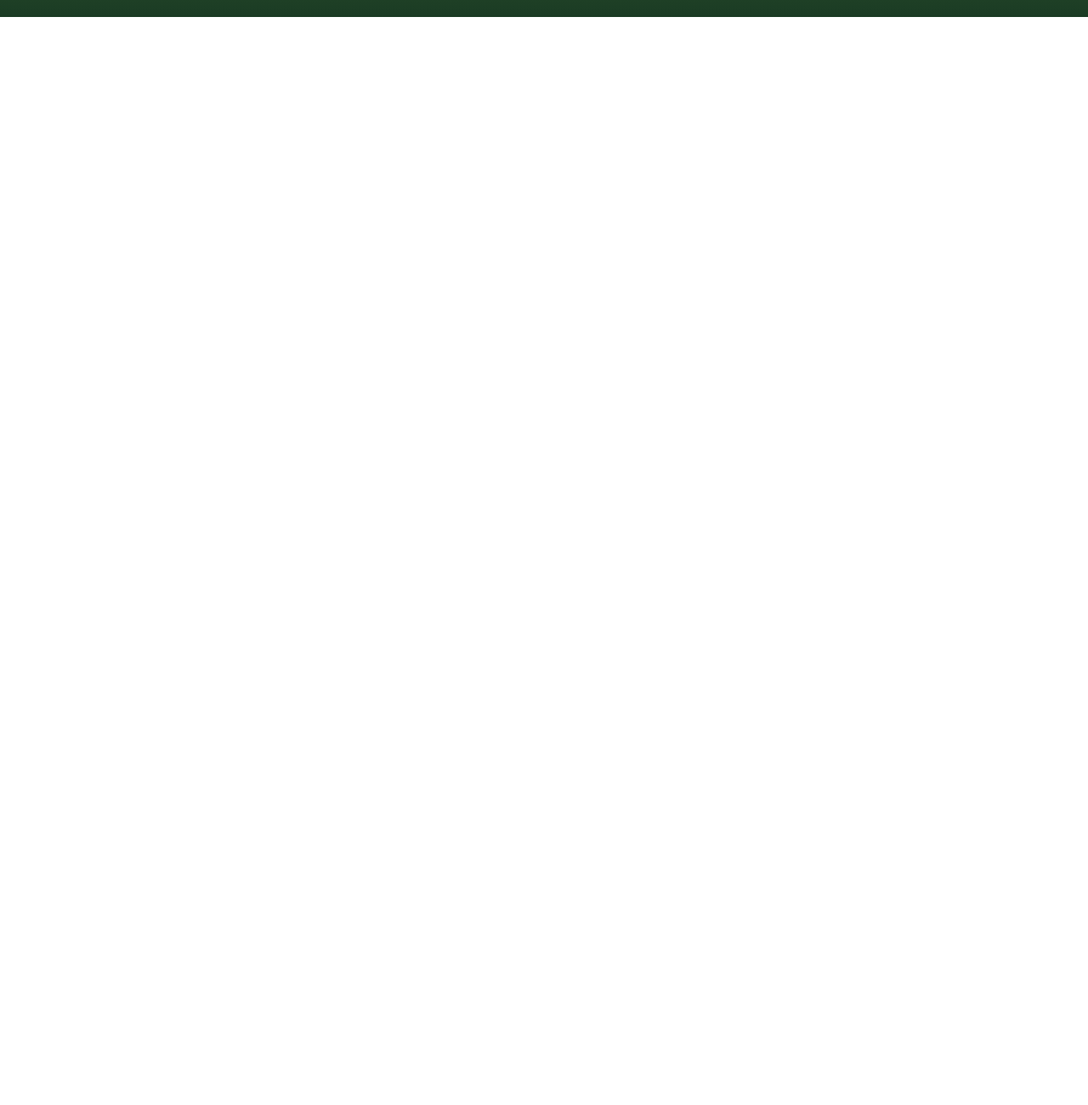
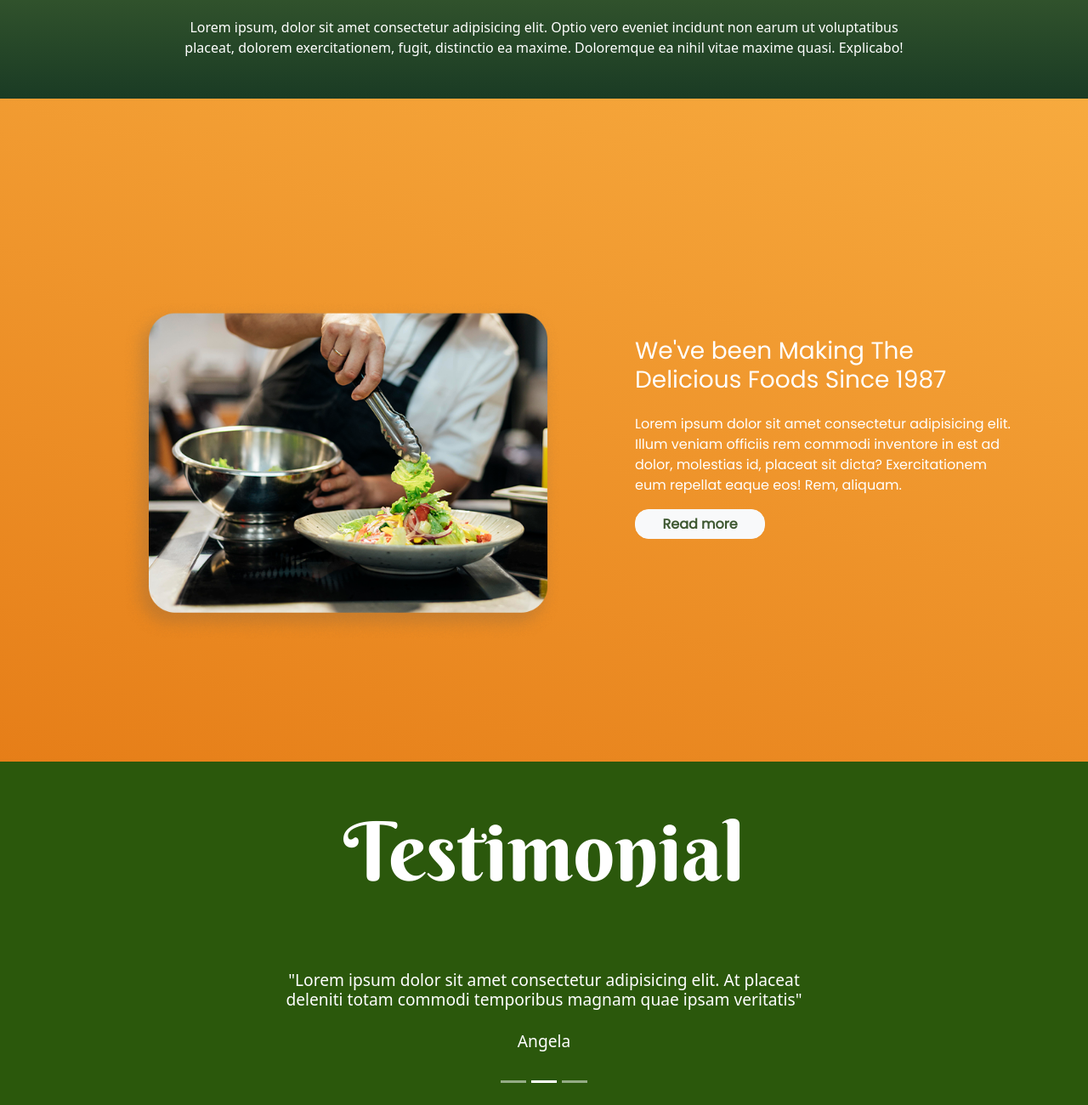
Before and after one commit to JaiiSingh/Indonesian_Cuisine, a plain HTML site: page index.html in a window 1280 px wide. Shown: the part 2447-3747 px from the top of the page at 85% size. Before the commit the page ends 2467 px from the top, so only its background shows below. Drawn offline with nearby package versions, Linux system fonts and the light colour scheme; a web font is replaced by a local one.

Commit message:
testimonial

```diff
--- a/css/style.css
+++ b/css/style.css
@@ -184,7 +184,50 @@ text-align: center;
 }
 
 
+/* About Restaurant */
+#About-Restaurant{
+    background: linear-gradient(17deg,#e67e18,#f7aa3e);
+    text-align: center;
+}
+.cooking-img{
+    max-width: 80%;
+}
 
+.delicious-food{
+    text-align: left;
+    font-family: 'Poppins', sans-serif;
+
+}
+/* .delicious-food h3{
+    font-family: 'Poppins', sans-serif;
+
+}
+.delicious-food p{
+    font-family: 'Poppins', sans-serif;
+
+} */
+.delicious-food button{
+    padding: 1% 7%;
+}
+
+/* Testimonials */
+
+#Testimonials{
+    background-color:#2B580C;
+    text-align: center;
+}
+.testimonial-header h2{
+    font-family: 'Berkshire Swash', cursive;
+    font-size: 6rem;
+}
+#Testimonials h5{
+    font-size: 1.2rem;
+    width: 50%;
+    margin: 2% auto 1% auto;
+}
+#Testimonials h5:nth-child(2n){
+    margin-bottom: 5%;
+}
 
 
 
@@ -280,6 +323,15 @@ text-align: center;
     display: none;
 }
 
+.cooking-img{
+    width: 50%;
+}
+.delicious-food{
+    text-align: center;
+    width:70%;
+    margin: 0 auto;
+}
+
 
 
 }
@@ -323,4 +375,15 @@ text-align: center;
         font-size: .7rem;
     }
 
+
+    /* About-Restaurant */
+
+    .delicious-food h3{
+        padding-top: 0% !important;
+        font-size: 1.1rem;
+      }
+    .delicious-food p{
+        font-size: .8rem;
+    }
+
 }
--- a/index.html
+++ b/index.html
@@ -242,7 +242,12 @@
           </div>
         </div>
       </div>
+      <div class="container text-white pb-5">
+        <p style="width:80%; margin:0% auto 0% auto">Lorem ipsum, dolor sit amet consectetur adipisicing elit. Optio vero eveniet incidunt non earum ut voluptatibus placeat, dolorem exercitationem, fugit, distinctio ea maxime. Doloremque ea nihil vitae maxime quasi. Explicabo!</p>
+      </div>
     </div>
+
+    <!-- //////////////////////////////// -->
 
     <div class="chef-carousel">
       <div class="chef-about-container pt-3">
@@ -294,17 +299,67 @@
             <span class="visually-hidden">Next</span>
         </div>
       </div>
+
+      <div class="container text-white pb-5">
+        <p style="width:80%; margin:0% auto 0% auto">Lorem ipsum, dolor sit amet consectetur adipisicing elit. Optio vero eveniet incidunt non earum ut voluptatibus placeat, dolorem exercitationem, fugit, distinctio ea maxime. Doloremque ea nihil vitae maxime quasi. Explicabo!</p>
+      </div>
     </div>
-
-
-
 
   </section>
 
 
+  <!-- About Restaurant -->
+
+<section id="About-Restaurant">
+  <div class="container-md py-5">
+    <div class="row py-5 my-5">
+      <div class="col-md-7 pt-5">
+        <img class="cooking-img mt-5" src="image/cook img.png" alt="cooking">
+      </div>
+      <div class="col-md-5 pt-5">
+        <div class="delicious-food mt-5 pt-3 text-white">
+            <h3 class="pt-4">We've been Making The Delicious Foods Since 1987</h3>
+            <p class="mt-4">Lorem ipsum dolor sit amet consectetur adipisicing elit. Illum veniam officiis rem commodi inventore in est ad dolor, molestias id, placeat sit dicta? Exercitationem eum repellat eaque eos! Rem, aliquam.</p>
+            <button type="button" class="btn btn-light ">Read more</button>
+        </div>
+      </div>
+    </div>
+  </div>
+
+</section>
 
 
 
+<!-- Testimonials -->
+<section id="Testimonials" class="text-white">
+  <div class="testimonial-header py-5 ">
+    <h2>Testimonial</h2>
+  </div>
+
+  <div id="testimonial-carousel" class="carousel slide" data-bs-ride="carousel">
+    <div class="carousel-indicators">
+      <button type="button" data-bs-target="#testimonial-carousel" data-bs-slide-to="0" class="active" aria-current="true" aria-label="Slide 1"></button>
+      <button type="button" data-bs-target="#testimonial-carousel" data-bs-slide-to="1" aria-label="Slide 2"></button>
+      <button type="button" data-bs-target="#testimonial-carousel" data-bs-slide-to="2" aria-label="Slide 3"></button>
+    </div>
+    <div class="carousel-inner " >
+      <div class="carousel-item active" data-bs-interval="3500">
+       <h5>"Lorem ipsum dolor sit amet consectetur adipisicing elit. At placeat deleniti totam commodi temporibus magnam quae ipsam veritatis"</h5>
+       <h5>Robert</h5>
+      </div>
+      <div class="carousel-item" data-bs-interval="3500">
+        <h5>"Lorem ipsum dolor sit amet consectetur adipisicing elit. At placeat deleniti totam commodi temporibus magnam quae ipsam veritatis"</h5>
+        <h5>Angela</h5>
+      </div>
+      <div class="carousel-item" data-bs-interval="3500">
+        <h5>"Lorem ipsum dolor sit amet consectetur adipisicing elit. At placeat deleniti totam commodi temporibus magnam quae ipsam veritatis"</h5>
+        <h5>Paul</h5>
+      </div>
+    </div>
+  </div>
+
+
+</section>
 
 
 
```
Also changed, not shown: image/cook img.png (added).
